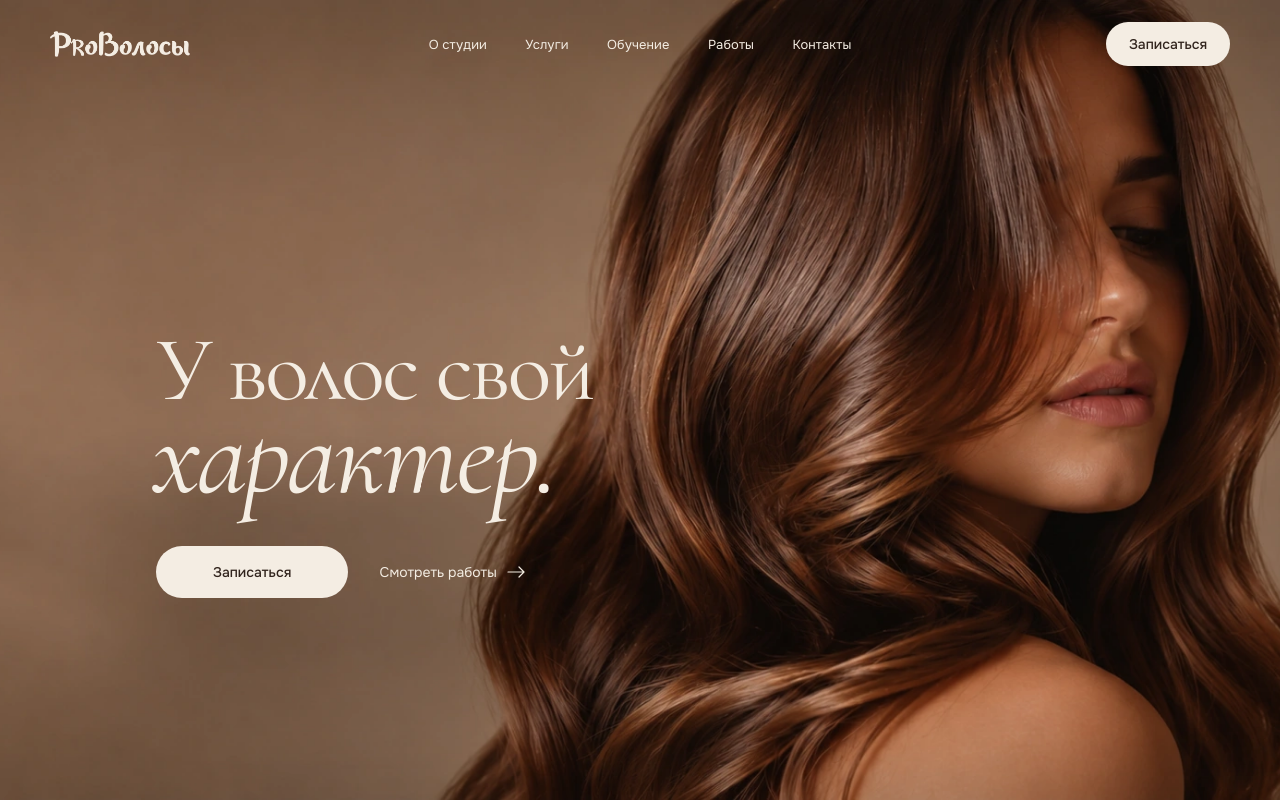
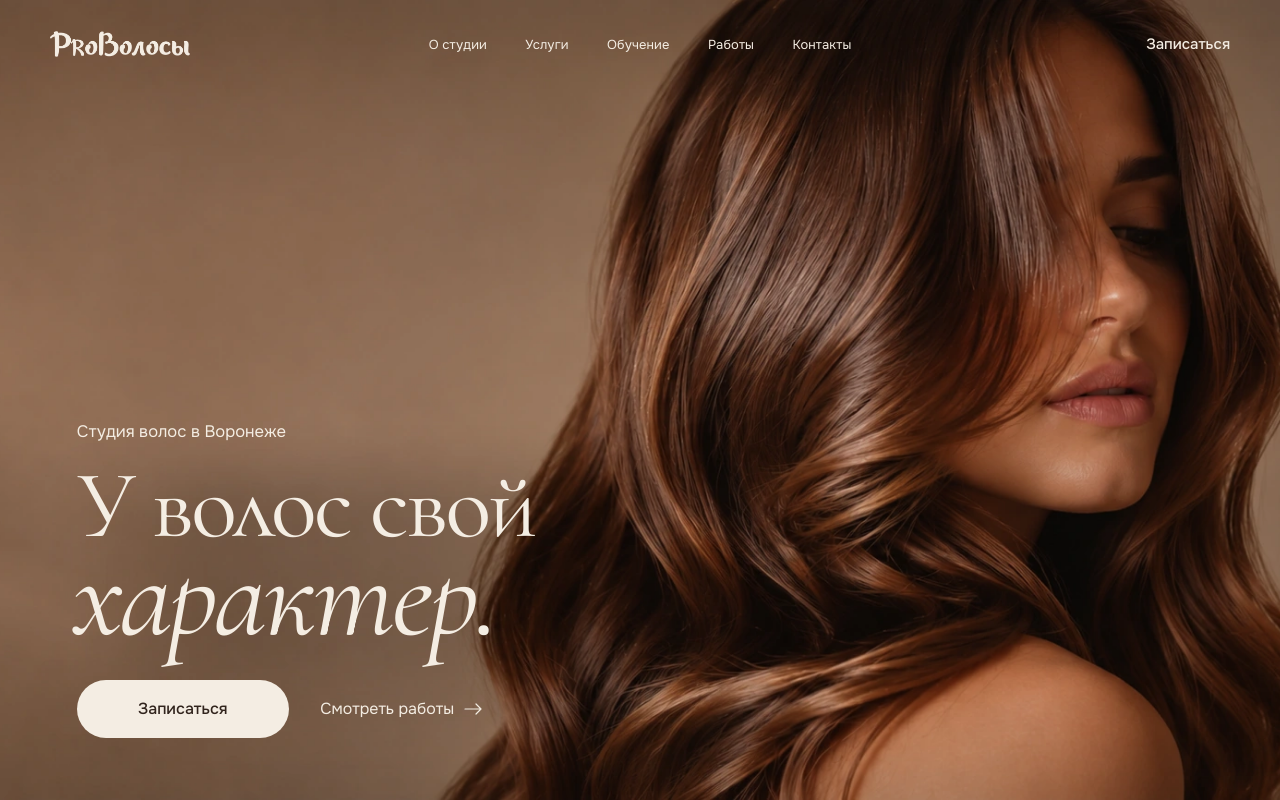
Before and after one commit to movsisiannartem-hash/provolosy, a plain HTML site: page index.html in a window 1280 px wide. Drawn offline with Linux system fonts and the light colour scheme.

Commit message:
Recompose desktop hero as a studio poster

```diff
--- a/index.html
+++ b/index.html
@@ -32,7 +32,7 @@
           </ul>
         </nav>
 
-        <a class="booking header-booking" href="tel:+79964504847">Записаться</a>
+        <a class="header-booking" href="tel:+79964504847"><span class="motion-label">Записаться</span></a>
       </header>
 
       <main class="hero">
@@ -41,6 +41,7 @@
           <img src="assets/hero.webp" alt="" width="1816" height="866" fetchpriority="high">
         </picture>
 
+        <p class="hero-location">Студия волос в Воронеже</p>
         <h1>
           <span class="hero-line">У волос свой</span>
           <span class="hero-line hero-accent">характер.</span>
--- a/styles.css
+++ b/styles.css
@@ -180,15 +180,22 @@ a {
   display: flex;
   flex-direction: column;
   align-items: flex-start;
-  padding-block: max(2.5rem, calc(41svh - var(--header-height))) max(3rem, env(safe-area-inset-bottom));
-  padding-inline: max(12.2vw, (100% - 94.5rem) / 2 + 3rem, env(safe-area-inset-left)) max(var(--gutter), env(safe-area-inset-right));
+  justify-content: flex-end;
+  padding-block: clamp(1.25rem, 4svh, 2.5rem) calc(clamp(1.75rem, 7.8svh, 5.75rem) + env(safe-area-inset-bottom));
+  padding-inline: max(6vw, (100% - 105rem) / 2 + 2rem, env(safe-area-inset-left)) max(var(--gutter), env(safe-area-inset-right));
+}
+
+.hero-location {
+  margin: 0 0 clamp(0.875rem, 2.2svh, 1.375rem);
+  font-size: clamp(0.9375rem, 1.3vw, 1.1875rem);
+  line-height: 1.35;
 }
 
 .hero h1 {
   margin: 0;
   min-inline-size: 0;
   overflow-wrap: break-word;
-  font: 400 clamp(4.1rem, 7.15vw, 7.75rem)/0.92 var(--font-display);
+  font: 400 clamp(3rem, min(7.5vw, 13svh), 8rem)/0.92 var(--font-display);
   font-synthesis: none;
   letter-spacing: -0.031em;
   text-wrap: balance;
@@ -212,7 +219,7 @@ a {
   flex-wrap: wrap;
   align-items: center;
   gap: 0.35rem clamp(1.15rem, 2.45vw, 2.25rem);
-  margin-block-start: clamp(2rem, 3.2vw, 2.875rem);
+  margin-block-start: clamp(1.5rem, 4svh, 2.625rem);
 }
 
 .booking {
@@ -243,11 +250,19 @@ a {
   content: "";
 }
 
+.hero-actions .booking {
+  min-inline-size: 13.25rem;
+  min-block-size: 3.625rem;
+  font-size: 1rem;
+}
+
 .header-booking {
+  display: flex;
+  align-items: center;
   justify-self: end;
-  min-inline-size: 7.75rem;
   min-block-size: 2.75rem;
-  padding-inline: 1.375rem;
+  font-size: 0.9375rem;
+  font-weight: 500;
 }
 
 .works-action {
@@ -258,7 +273,7 @@ a {
   padding: 0;
   border: 0;
   background: transparent;
-  font: 400 0.875rem/1.25 var(--font-body);
+  font: 400 1rem/1.25 var(--font-body);
   white-space: nowrap;
   cursor: pointer;
 }
@@ -284,8 +299,8 @@ a {
   content: "";
 }
 
-:is(.site-nav button, .works-action):active .motion-label::after,
-:is(.site-nav button, .works-action):focus-visible .motion-label::after {
+:is(.site-nav button, .works-action, .header-booking):active .motion-label::after,
+:is(.site-nav button, .works-action, .header-booking):focus-visible .motion-label::after {
   transform: scaleX(1);
   transition-duration: 0ms;
 }
@@ -557,7 +572,7 @@ body:has(.mobile-menu[open]) .site-header :is(.wordmark, .menu-toggle) {
 }
 
 @media (hover: hover) and (pointer: fine) {
-  :is(.site-nav button, .works-action):hover .motion-label::after {
+  :is(.site-nav button, .works-action, .header-booking):hover .motion-label::after {
     transform: scaleX(1);
   }
 
@@ -584,6 +599,10 @@ body:has(.mobile-menu[open]) .site-header :is(.wordmark, .menu-toggle) {
 @media (prefers-reduced-motion: no-preference) {
   .stage-photo img {
     animation: portrait-settle var(--motion-photo) var(--ease-reveal);
+  }
+
+  .hero-location {
+    animation: interface-in 360ms var(--ease-reveal) 65ms backwards;
   }
 
   .hero-line {
@@ -679,7 +698,8 @@ body:has(.mobile-menu[open]) .site-header :is(.wordmark, .menu-toggle) {
     display: grid;
   }
 
-  .header-booking {
+  .header-booking,
+  .hero-location {
     display: none;
   }
 
@@ -737,6 +757,11 @@ body:has(.mobile-menu[open]) .site-header :is(.wordmark, .menu-toggle) {
   :is(.hero-actions, .menu-footer) .booking {
     min-inline-size: 10.875rem;
     min-block-size: 3.1875rem;
+    font-size: 0.875rem;
+  }
+
+  .works-action {
+    font-size: 0.875rem;
   }
 }
 
```
Also changed, not shown: screenshots/desktop-1440.png.
